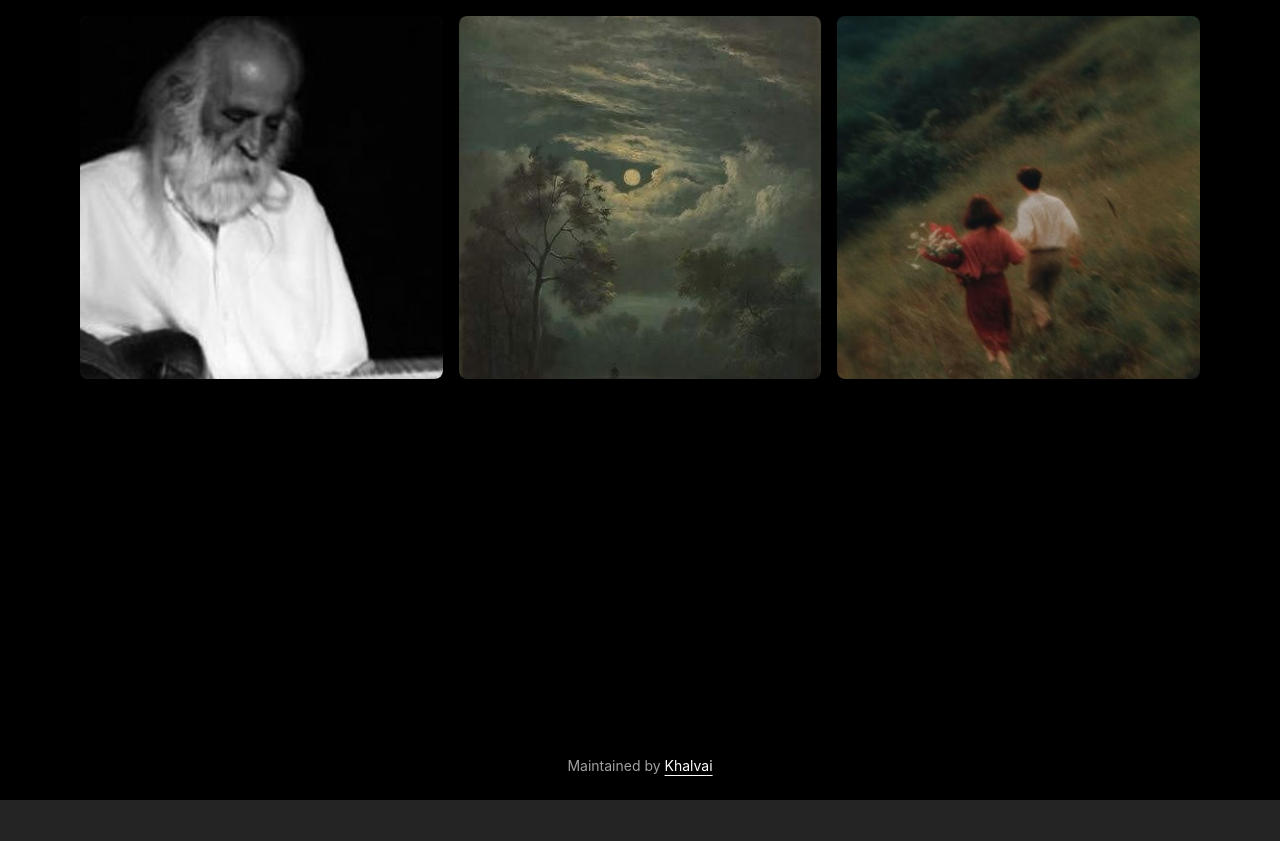
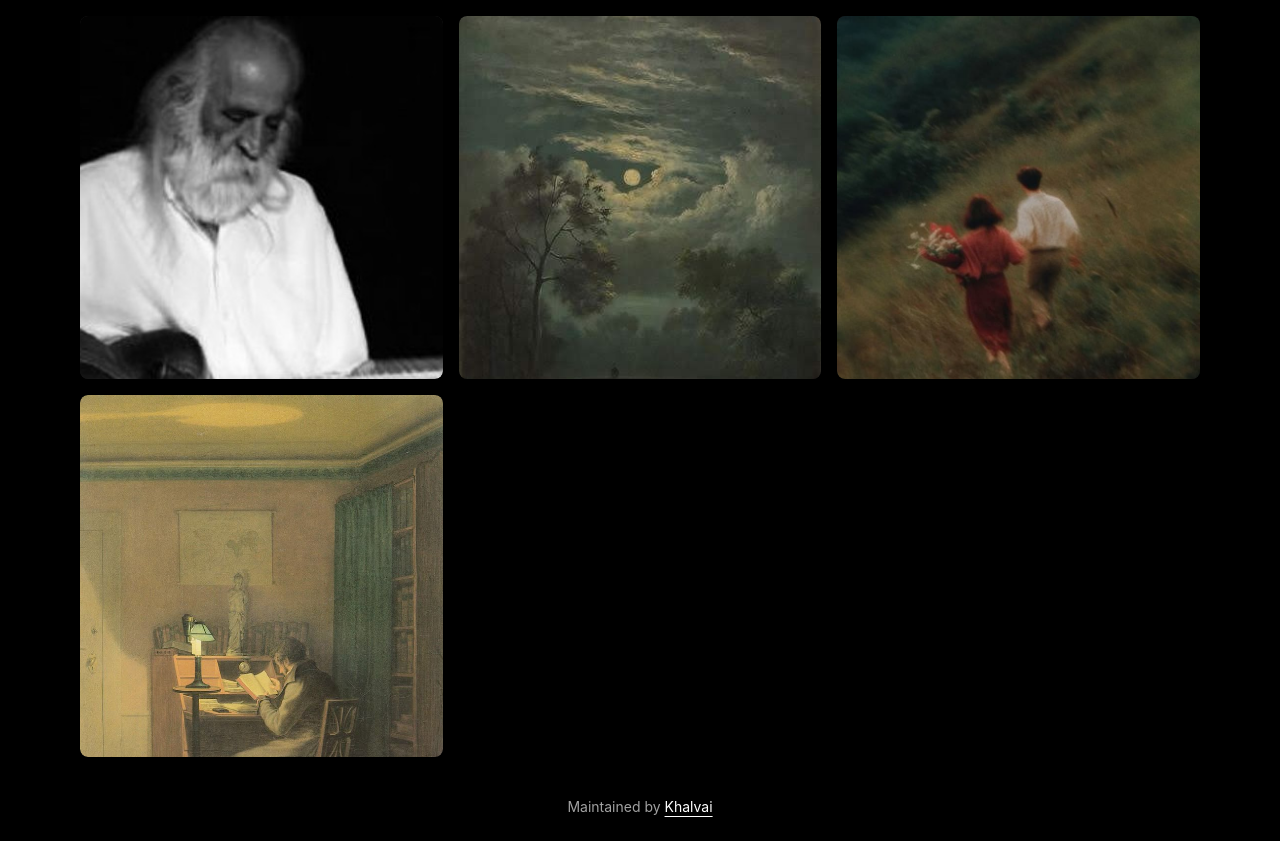
Before and after one commit to khalvai/gallery, a React (Vite) app: page / in a window 1280 px wide. Before the commit the page ends 800 px from the top, so only its background shows below. Built offline with nearby package versions, Linux system fonts and the light colour scheme.

Commit message:
feat: an art is added.

```diff
--- a/src/data.ts
+++ b/src/data.ts
@@ -1,5 +1,6 @@
 export interface Art {
-  name: string
+  slag: string
+  title?: string
   artist: string
   year: string
   description: string
@@ -8,7 +9,8 @@ export interface Art {
 }
 export const artworks: Art[] = [
   {
-    name: "In silence",
+    slag: "in-silence",
+    title: "In silence",
     artist: "Mohammad Reza Lotfi",
     year: "2010-2013",
     description: "deep emotions through melodies and soulful sounds. ",
@@ -17,17 +19,27 @@ export const artworks: Art[] = [
       "https://soundcloud.com/banafsheh-nemati/unknown-artist-unknown-album-1",
   },
   {
-    name: "night",
+    slag: "night",
+    title: "Night",
     artist: "",
     year: "",
     description: "",
     imageUrl: "/night.jpeg",
   },
   {
-    name: "couple",
+    slag: "couple",
+    title: "Couple",
     artist: "",
     year: "",
     description: "",
     imageUrl: "/couple.jpeg",
   },
+  {
+    slag: "the-elegant-reader",
+    title: "The Elegant Reader",
+    artist: "Hans Joachim Neidhardt",
+    year: "	1812",
+    description: "",
+    imageUrl: "/the-elegant-reader.jpeg",
+  },
 ]
```
Also changed, not shown: public/the-elegant-reader.jpeg (added).
